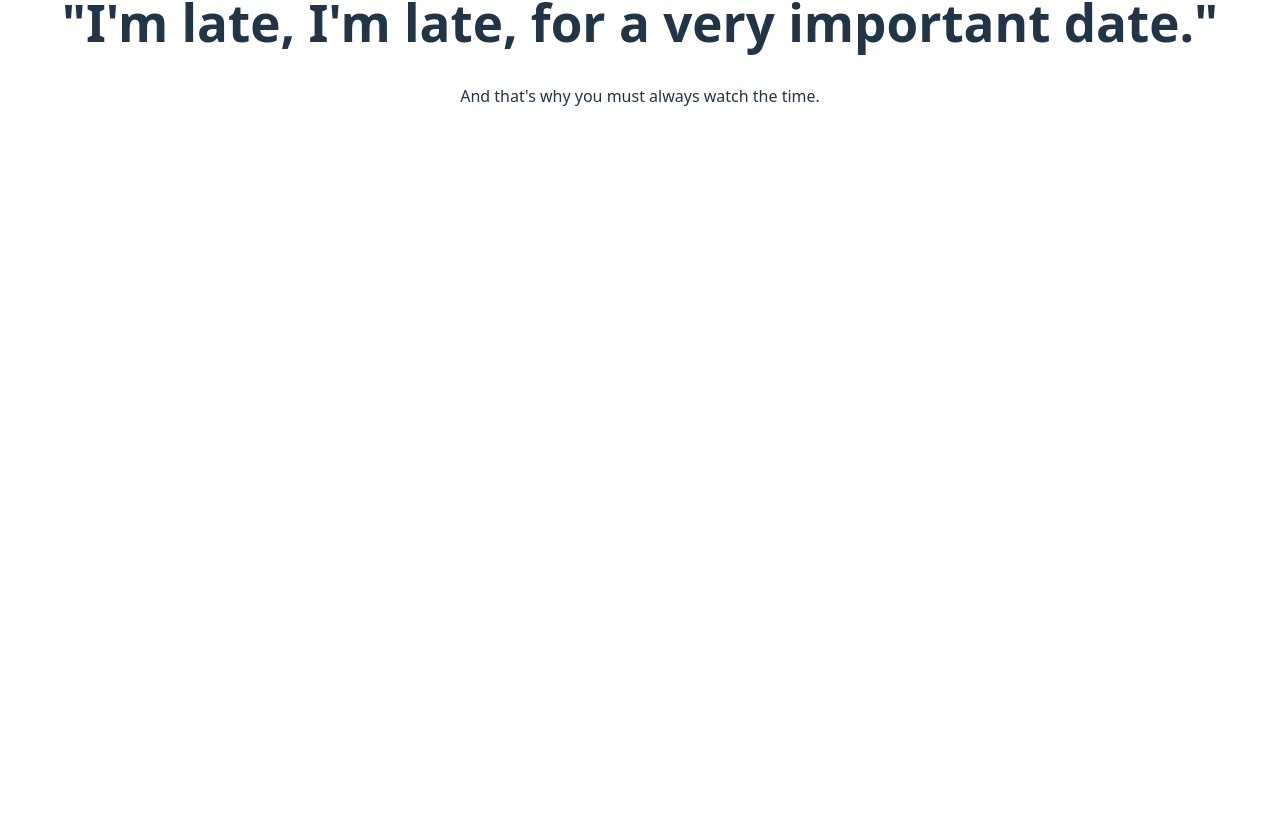
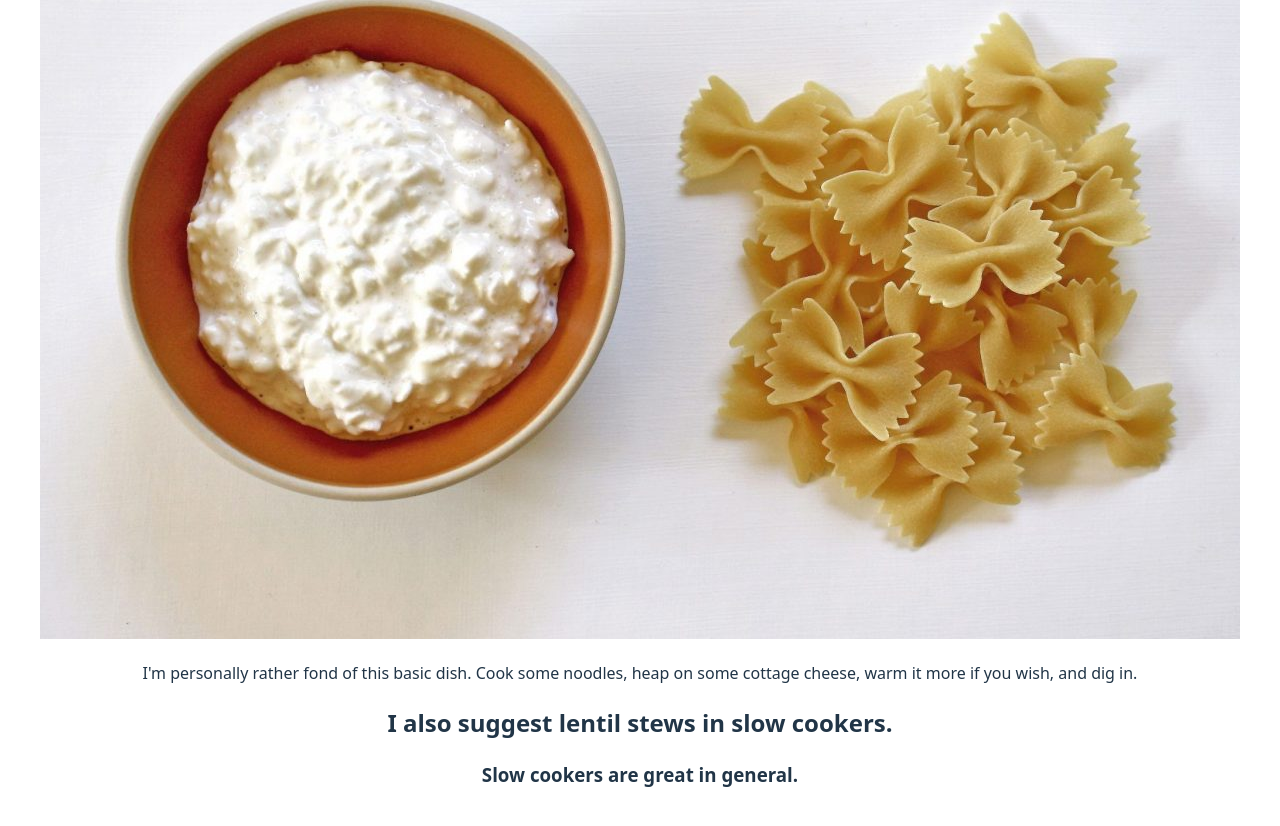
Before and after one commit to mrmiffmiff/hello-react-world, a React (Vite) app: page / in a window 1280 px wide. Shown: the part 358-1184 px from the top of the page. Before the commit the page ends 800 px from the top, so only its background shows below. Built offline with nearby package versions, Linux system fonts and the light colour scheme.

Commit message:
favorite foods

```diff
--- /dev/null
+++ b/src/FavoriteFood.jsx
@@ -0,0 +1,21 @@
+import noodles from '/public/noodles-and-cottage-cheese.jpg';
+
+function GreatEasyMeal() {
+    return <div>
+        <img src={noodles} alt="Noodles and Cottage Cheese" />
+        <p>I&#39;m personally rather fond of this basic dish. Cook some noodles, heap on some cottage cheese, warm it more if you wish, and dig in.</p>
+    </div>
+}
+
+function AnotherGoodMeal() {
+    return <>
+        <h2>
+            I also suggest lentil stews in slow cookers.
+        </h2>
+        <h3>
+            Slow cookers are great in general.
+        </h3>
+    </>
+}
+
+export { GreatEasyMeal, AnotherGoodMeal }
--- a/src/main.jsx
+++ b/src/main.jsx
@@ -4,11 +4,14 @@ import './index.css'
 import App from './App.jsx'
 import AppHello from './AppHello.jsx'
 import ImportantGreeting from './Greeting.jsx'
+import { GreatEasyMeal, AnotherGoodMeal } from './FavoriteFood.jsx'
 
 createRoot(document.getElementById('root')).render(
   <StrictMode>
     {/* <App /> */}
     {/* <AppHello /> */}
     <ImportantGreeting />
+    <GreatEasyMeal />
+    <AnotherGoodMeal />
   </StrictMode>,
 )
```
Also changed, not shown: public/noodles-and-cottage-cheese.jpg (added).
